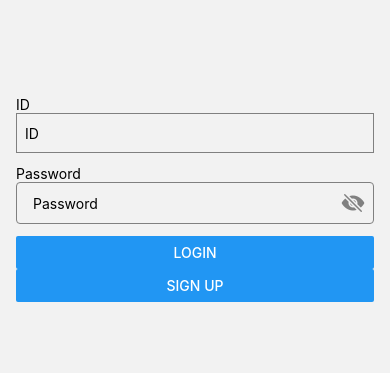
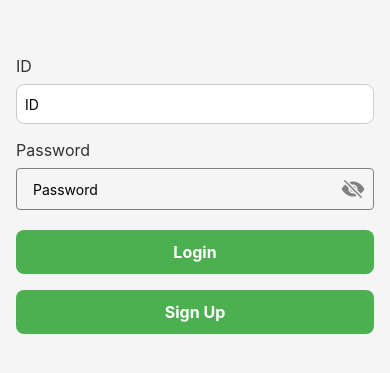
Before and after one commit to minkinghub/OCR_Nutrient_APP, a React Native app in the folder front/: screen /Login in a window 390 px wide. Shown: the part 223-596 px from the top of the page. Built offline with nearby package versions, Linux system fonts and the light colour scheme.

Commit message:
전체적인 스타일 수정

```diff
--- a/front/App.js
+++ b/front/App.js
@@ -1,13 +1,13 @@
+import React from 'react';
 import { NavigationContainer } from '@react-navigation/native';
 import { createStackNavigator } from '@react-navigation/stack';
 import { createDrawerNavigator } from '@react-navigation/drawer';
 import 'react-native-gesture-handler';
 
-
-import LoginScreen from './components/LoginScreen'
-import SignUpScreen from './components/SignUpScreen'
-import MyPageScreen from './components/MyPageScreen'
-import MainTabs from './components/MainTabs'
+import LoginScreen from './components/LoginScreen';
+import SignUpScreen from './components/SignUpScreen';
+import MyPageScreen from './components/MyPageScreen';
+import MainTabs from './components/MainTabs';
 
 // Drawer Navigator를 생성
 const Drawer = createDrawerNavigator();
@@ -17,11 +17,20 @@ function MainDrawer({ route }) {
   const { id, password, age, height, weight, gender, isAthlete } = route.params;
 
   return (
-    <Drawer.Navigator initialRouteName="MainTabs">
+    <Drawer.Navigator
+      initialRouteName="MainTabs"
+      screenOptions={{
+        drawerActiveTintColor: '#4CAF50',
+        drawerInactiveTintColor: 'gray',
+        drawerStyle: {
+          backgroundColor: '#f5f5f5',
+        },
+      }}
+    >
       <Drawer.Screen
         name="MainTabs"
         component={MainTabs}
-        options={{ drawerLabel: 'Main Tabs'}} // 드로어 메뉴에서 "Main Tabs"로 표시
+        options={{ drawerLabel: 'Main Tabs' }} // 드로어 메뉴에서 "Main Tabs"로 표시
       />
       <Drawer.Screen name="Mypage">
         {props => (
--- a/front/components/LoginScreen.js
+++ b/front/components/LoginScreen.js
@@ -1,5 +1,5 @@
-import { useState } from 'react';
-import { Text, View, TextInput, Button, StyleSheet } from 'react-native';
+import React, { useState } from 'react';
+import { Text, View, TextInput, TouchableOpacity, StyleSheet } from 'react-native';
 import PasswordInput from './PasswordInput';
 
 // LoginScreen 컴포넌트: 사용자가 ID와 비밀번호를 입력하고 로그인 또는 회원가입을 할 수 있는 화면
@@ -9,10 +9,10 @@ function LoginScreen({ navigation }) {
 
   return (
     <View style={styles.container}>
-      <Text>ID</Text>
+      <Text style={styles.label}>ID</Text>
       {/* ID 입력 필드 */}
       <TextInput style={styles.input} value={id} onChangeText={setId} placeholder="ID" />
-      <Text>Password</Text>
+      <Text style={styles.label}>Password</Text>
 
       {/* 비밀번호 입력 필드 (PasswordInput 컴포넌트 사용) */}
       <PasswordInput
@@ -22,13 +22,14 @@ function LoginScreen({ navigation }) {
       />
 
       {/* 로그인 버튼 */}
-      <Button title="Login" onPress={() => navigation.navigate('MainDrawer', {
-        id,
-        password,
-      })} />
+      <TouchableOpacity style={styles.button} onPress={() => navigation.navigate('MainDrawer', { id, password })}>
+        <Text style={styles.buttonText}>Login</Text>
+      </TouchableOpacity>
 
       {/* 회원가입 버튼 */}
-      <Button title="Sign Up" onPress={() => navigation.navigate('SignUp')} />
+      <TouchableOpacity style={styles.button} onPress={() => navigation.navigate('SignUp')}>
+        <Text style={styles.buttonText}>Sign Up</Text>
+      </TouchableOpacity>
     </View>
   );
 }
@@ -39,13 +40,34 @@ const styles = StyleSheet.create({
     flex: 1,
     justifyContent: 'center',
     padding: 16,
+    backgroundColor: '#f5f5f5',
+  },
+  label: {
+    fontSize: 16,
+    marginBottom: 8,
+    color: '#333',
   },
   input: {
     height: 40,
-    borderColor: 'gray',
+    borderColor: '#ccc',
     borderWidth: 1,
-    marginBottom: 12,
+    marginBottom: 16,
     paddingHorizontal: 8,
+    borderRadius: 8,
+    backgroundColor: '#fff',
+  },
+  button: {
+    backgroundColor: '#4CAF50',
+    paddingVertical: 12,
+    paddingHorizontal: 24,
+    borderRadius: 8,
+    marginVertical: 8,
+  },
+  buttonText: {
+    color: '#fff',
+    fontSize: 16,
+    textAlign: 'center',
+    fontWeight: 'bold',
   },
 });
 
--- a/front/components/MainTabs.js
+++ b/front/components/MainTabs.js
@@ -1,3 +1,4 @@
+import React from 'react';
 import { createBottomTabNavigator } from '@react-navigation/bottom-tabs';
 import Ionicons from 'react-native-vector-icons/Ionicons';
 
@@ -26,22 +27,25 @@ function MainTabs() {
           // Ionicons 컴포넌트를 사용하여 아이콘을 렌더링
           return <Ionicons name={iconName} size={size} color={color} />;
         },
-        tabBarActiveTintColor: '#007AFF',   // 활성화된 탭의 색상을 설정
+        tabBarActiveTintColor: '#4CAF50',   // 활성화된 탭의 색상을 설정
         tabBarInactiveTintColor: 'gray',    // 비활성화된 탭의 색상을 설정
+        tabBarStyle: { backgroundColor: '#f5f5f5' },
         headerShown: false, // 탭 네비게이션 상단의 헤더를 숨김
       })}
     >
 
-      {/* StateScreen을 Stats 탭에 설정*/}
+      {/* StateScreen을 Stats 탭에 설정 */}
       <Tab.Screen
         name="Stats"
         component={StatsScreen}
+        options={{ tabBarLabel: '통계' }}
       />
 
-      {/* ImageScreen을 Image 탭에 설정*/}
+      {/* ImageScreen을 Image 탭에 설정 */}
       <Tab.Screen
         name="Image"
         component={ImageScreen}
+        options={{ tabBarLabel: '이미지' }}
       />
     </Tab.Navigator>
   );
--- a/front/components/SignUpScreen.js
+++ b/front/components/SignUpScreen.js
@@ -1,5 +1,5 @@
-import { useState } from 'react';
-import { View, Text, TextInput, Button, TouchableWithoutFeedback, Keyboard, StyleSheet, Platform } from 'react-native';
+import React, { useState } from 'react';
+import { View, Text, TextInput, TouchableOpacity, TouchableWithoutFeedback, Keyboard, StyleSheet, Platform } from 'react-native';
 import RNPickerSelect from 'react-native-picker-select';
 import PasswordInput from './PasswordInput';
 
@@ -36,17 +36,17 @@ export default function SignUpScreen({ navigation }) {
     // 화면을 클릭 시 키보드를 닫도록 설정
     <TouchableWithoutFeedback onPress={Platform.OS !== 'web' ? Keyboard.dismiss : undefined}>
       <View style={styles.container}>
-        <Text>ID</Text>
+        <Text style={styles.label}>ID</Text>
         <TextInput style={styles.input} value={id} onChangeText={setId} placeholder="ID" />
 
-        <Text>비밀번호</Text>
+        <Text style={styles.label}>비밀번호</Text>
         <PasswordInput
           value={password}
           onChangeText={setPassword}
           placeholder="Password"
         />
 
-        <Text>나이</Text>
+        <Text style={styles.label}>나이</Text>
         <TextInput
           style={styles.input}
           value={age}
@@ -55,7 +55,7 @@ export default function SignUpScreen({ navigation }) {
           keyboardType="numeric"
         />
 
-        <Text>키</Text>
+        <Text style={styles.label}>키</Text>
         <TextInput
           style={styles.input}
           value={height}
@@ -64,7 +64,7 @@ export default function SignUpScreen({ navigation }) {
           keyboardType="numeric"
         />
 
-        <Text>체중</Text>
+        <Text style={styles.label}>체중</Text>
         <TextInput
           style={styles.input}
           value={weight}
@@ -73,7 +73,7 @@ export default function SignUpScreen({ navigation }) {
           keyboardType="numeric"
         />
 
-        <Text>성별</Text>
+        <Text style={styles.label}>성별</Text>
         <RNPickerSelect
           onValueChange={(value) => setGender(value)}
           items={[
@@ -85,7 +85,7 @@ export default function SignUpScreen({ navigation }) {
           placeholder={{ label: "Select your gender", value: null }}
         />
 
-        <Text>운동 여부</Text>
+        <Text style={styles.label}>운동 여부</Text>
         <RNPickerSelect
           onValueChange={(value) => setIsAthlete(value)}
           items={[
@@ -96,7 +96,9 @@ export default function SignUpScreen({ navigation }) {
           placeholder={{ label: "Are you an athlete?", value: null }}
         />
 
-        <Button title="Sign Up" onPress={() => navigation.navigate('Login')} />
+        <TouchableOpacity style={styles.button} onPress={() => navigation.navigate('Login')}>
+          <Text style={styles.buttonText}>Sign Up</Text>
+        </TouchableOpacity>
 
       </View>
     </TouchableWithoutFeedback>
@@ -109,13 +111,34 @@ const styles = StyleSheet.create({
     flex: 1,
     justifyContent: 'center',
     padding: 16,
+    backgroundColor: '#f5f5f5',
+  },
+  label: {
+    fontSize: 16,
+    marginBottom: 8,
+    color: '#333',
   },
   input: {
     height: 40,
-    borderColor: 'gray',
+    borderColor: '#ccc',
     borderWidth: 1,
-    marginBottom: 12,
+    marginBottom: 16,
     paddingHorizontal: 8,
+    borderRadius: 8,
+    backgroundColor: '#fff',
+  },
+  button: {
+    backgroundColor: '#4CAF50',
+    paddingVertical: 12,
+    paddingHorizontal: 24,
+    borderRadius: 8,
+    marginVertical: 8,
+  },
+  buttonText: {
+    color: '#fff',
+    fontSize: 16,
+    textAlign: 'center',
+    fontWeight: 'bold',
   },
 });
 
@@ -126,10 +149,11 @@ const pickerSelectStyles = StyleSheet.create({
     paddingHorizontal: 10,
     borderWidth: 1,
     borderColor: 'gray',
-    borderRadius: 4,
+    borderRadius: 8,
     color: 'black',
     paddingRight: 30,
     marginBottom: 12,
+    backgroundColor: '#fff',
   },
   inputAndroid: {
     fontSize: 16,
@@ -141,5 +165,6 @@ const pickerSelectStyles = StyleSheet.create({
     color: 'black',
     paddingRight: 30,
     marginBottom: 12,
+    backgroundColor: '#fff',
   },
 });
--- a/front/components/StatsScreen.js
+++ b/front/components/StatsScreen.js
@@ -1,11 +1,12 @@
-import { View, Text, StyleSheet } from 'react-native';
+import React from 'react';
+import { View, Text, StyleSheet, TouchableOpacity } from 'react-native';
 import { createMaterialTopTabNavigator } from '@react-navigation/material-top-tabs';
 
 // DayScreen 컴포넌트: 1일 통계를 표시
 function DayScreen() {
   return (
     <View style={styles.container}>
-      <Text>1일 통계</Text>
+      <Text style={styles.headerText}>1일 통계</Text>
     </View>
   );
 }
@@ -14,7 +15,7 @@ function DayScreen() {
 function WeekScreen() {
   return (
     <View style={styles.container}>
-      <Text>1주 통계</Text>
+      <Text style={styles.headerText}>1주 통계</Text>
     </View>
   );
 }
@@ -25,7 +26,14 @@ const TopTab = createMaterialTopTabNavigator();
 // StatsScreen 컴포넌트: 상단 탭 네비게이션을 사용하여 DayScreen과 WeekScreen을 렌더링
 export default function StatsScreen() {
   return (
-    <TopTab.Navigator>
+    <TopTab.Navigator
+      screenOptions={{
+        tabBarActiveTintColor: '#fff',
+        tabBarInactiveTintColor: '#ccc',
+        tabBarStyle: { backgroundColor: '#4CAF50' },
+        tabBarIndicatorStyle: { backgroundColor: '#fff' },
+      }}
+    >
       {/* 1일 통계를 표시하는 탭 */}
       <TopTab.Screen name="Day" component={DayScreen} options={{ title: '1일' }} />
 
@@ -41,5 +49,25 @@ const styles = StyleSheet.create({
     flex: 1,
     justifyContent: 'center',
     alignItems: 'center',
+    padding: 16,
+    backgroundColor: '#f5f5f5',
+  },
+  headerText: {
+    fontSize: 24,
+    fontWeight: 'bold',
+    color: '#333',
+  },
+  button: {
+    backgroundColor: '#4CAF50',
+    paddingVertical: 12,
+    paddingHorizontal: 24,
+    borderRadius: 8,
+    marginVertical: 8,
+  },
+  buttonText: {
+    color: '#fff',
+    fontSize: 16,
+    textAlign: 'center',
+    fontWeight: 'bold',
   },
 });
```
